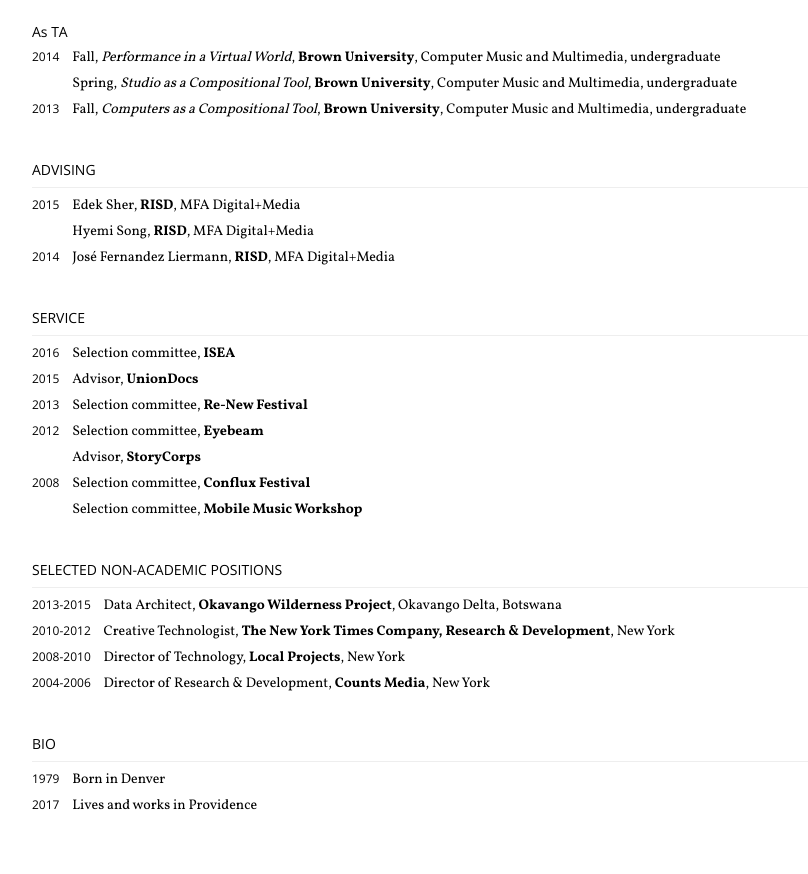
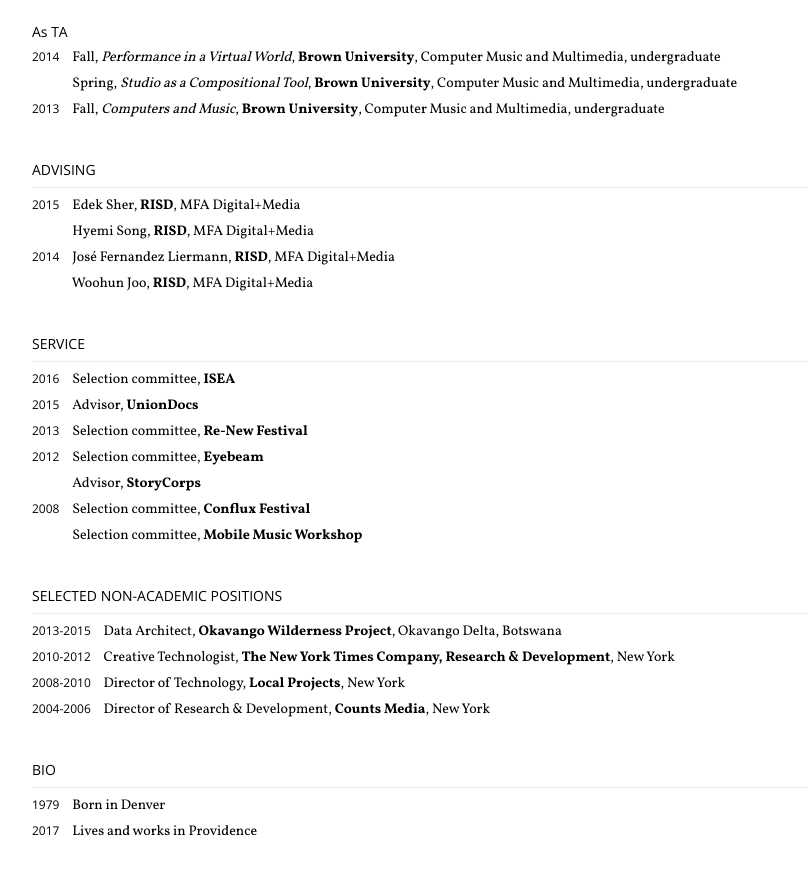
Before and after one commit to n1ckfg/portfolio, a plain HTML site: page www/cv.print/index.html in a window 1280 px wide. Shown: the part 8378-9252 px from the top of the page, without its empty margins (208-1016 px from the left). Drawn offline with nearby package versions, Linux system fonts and the light colour scheme.

Commit message:
wrong course title

```diff
--- a/www/cv.print/index.html
+++ b/www/cv.print/index.html
@@ -7,7 +7,7 @@
     <meta name="viewport" content="width=device-width" />
     <meta name="author" content="Brian House" />
     <meta name="copyright" content="Brian House" />
-    <meta name="description" content="Brian House is an artist whose performances, installations, and interventions address our intensive relationships with technology." />
+    <meta name="description" content="Brian House is an artist whose work explores the interdependent rhythms of the body, technology, and the environment." />
     <meta property="og:title" content="Brian House | Cv.print" />
     <meta property="og:type" content="website" />
     <meta property="og:image" content="https://brianhouse.net/about/about.jpg" />
@@ -15,7 +15,7 @@
     <meta name="twitter:site" content="@h0use" />
     <meta name="twitter:creator" content="@h0use" />
     <meta name="twitter:title" content="Brian House | Cv.print" />
-    <meta name="twitter:description" content="Brian House is an artist whose performances, installations, and interventions address our intensive relationships with technology." />
+    <meta name="twitter:description" content="Brian House is an artist whose work explores the interdependent rhythms of the body, technology, and the environment." />
     <meta name="twitter:image" content="https://brianhouse.net/about/about.jpg" />
     <link rel="icon" href="/favicon.png" />
     <link href="https://fonts.googleapis.com/css?family=Open+Sans:400,700%7CVollkorn:400,700" rel="stylesheet">
@@ -1299,7 +1299,7 @@ brian_house@brown.edu<br />
 
 
 
-                <li><span class="show">2013</span> Fall, <i>Computers as a Compositional Tool</i>, <b>Brown University</b>, Computer Music and Multimedia, undergraduate</li>
+                <li><span class="show">2013</span> Fall, <i>Computers and Music</i>, <b>Brown University</b>, Computer Music and Multimedia, undergraduate</li>
 
 
 
@@ -1313,6 +1313,7 @@ brian_house@brown.edu<br />
         <li><span class="show">2015</span> Edek Sher, <b>RISD</b>, MFA Digital+Media</li>
         <li><span>2015</span> Hyemi Song, <b>RISD</b>, MFA Digital+Media</li>
         <li><span class="show">2014</span> José Fernandez Liermann, <b>RISD</b>, MFA Digital+Media</li>
+        <li><span>2014</span> Woohun Joo, <b>RISD</b>, MFA Digital+Media</li>
     </ul>
 </div>
 
```
Also changed, not shown: www/cv/index.html (+1 -1 lines), 1 other file.
